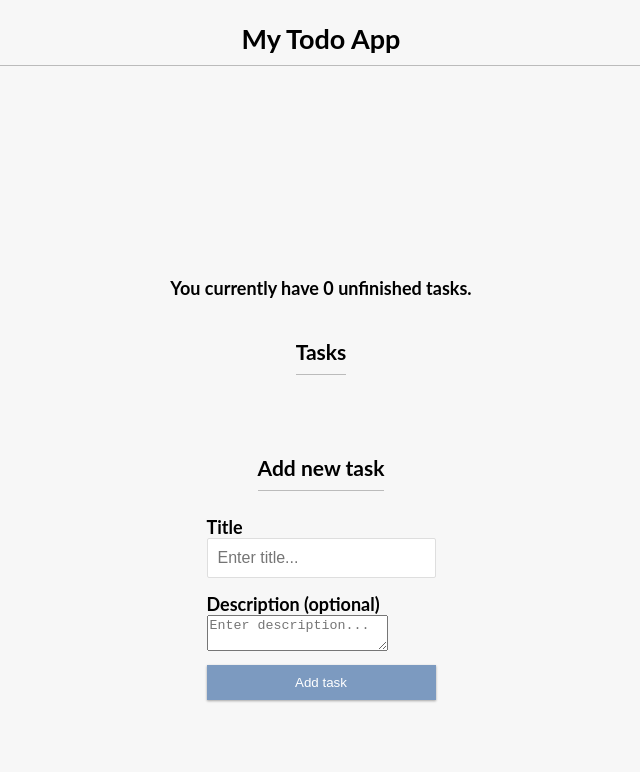
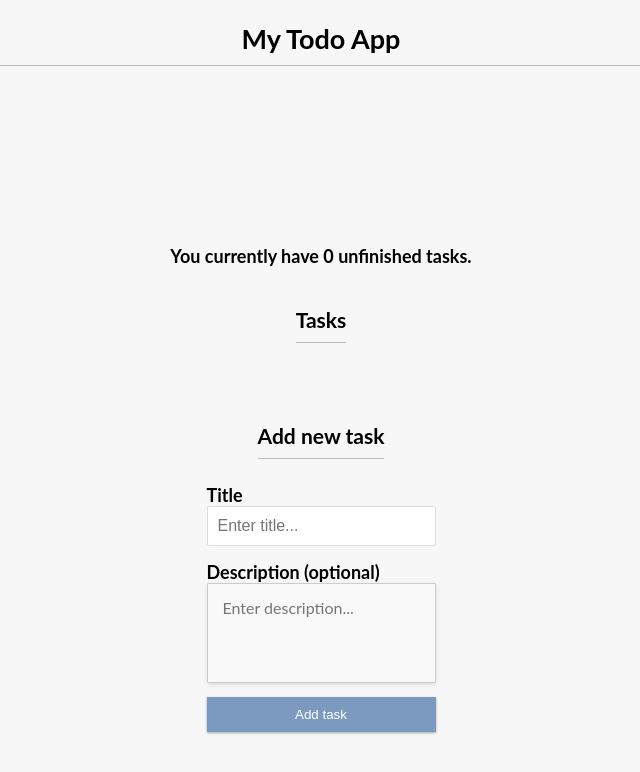
Before and after one commit to marcusju23/TodoApp, a Vue app in the folder webb-labb2/: page / in a window 1280 px wide. Shown: the top 772 px of the page, without its empty margins (319-959 px from the left). Built offline with nearby package versions, Linux system fonts and the light colour scheme.

Commit message:
Add textarea

```diff
--- a/webb-labb2/src/assets/style.css
+++ b/webb-labb2/src/assets/style.css
@@ -169,3 +169,21 @@ input[type='text'] {
 .task-list li:hover .inspect-btn {
     opacity: 1;
 }
+
+textarea {
+    width: 100%;
+    max-width: 500px;
+    min-height: 100px;
+    padding: 12px 15px;
+    font-family: 'Lato', sans-serif;
+    font-size: 16px;
+    line-height: 1.5;
+    color: #333;
+    background-color: #f9f9f9;
+    border: 1px solid #ccc;
+    border-radius: 1px;
+    box-shadow: 0 2px 4px rgba(0, 0, 0, 0.1);
+    resize: none;
+    overflow: hidden;
+    transition: all 0.3s ease;
+}
```
